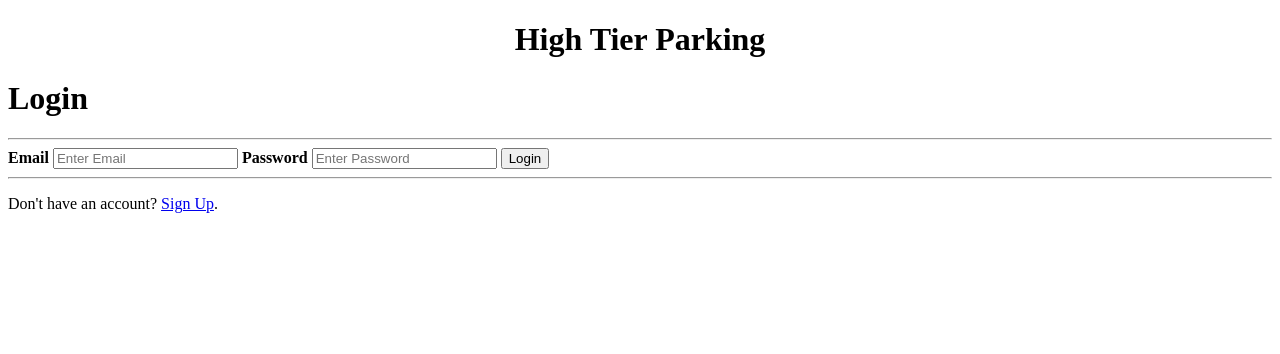
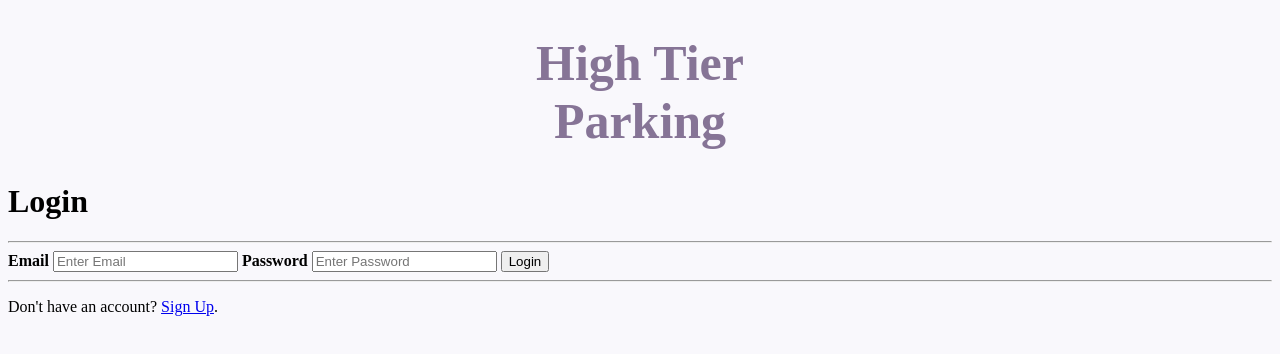
Before and after one commit to SawyerMurphy/HighTierParking, a plain HTML site: page Login.htm in a window 1280 px wide. Drawn offline with Linux system fonts and the light colour scheme.

Commit message:
Adding Login.css and Editing Login.html

```diff
--- /dev/null
+++ b/Login.css
@@ -0,0 +1,10 @@
+body {
+    background-color: #f9f8fc;
+}
+
+.title {
+    text-align: center;
+    font-family: "Work Sans" ;
+    font-size: 50px;
+    color: rgb(134, 116, 150);
+}
--- a/Login.htm
+++ b/Login.htm
@@ -1,13 +1,13 @@
 <!DOCTYPE html>
-<html>
 <html lang="en">
 
   <head>
     <title>High Tier Parking</title>
+    <link href = "login.css" rel = "stylesheet" type = "text/css">
   </head>
   <body>
 
-<h1 style="text-align:center;">High Tier Parking</h1>
+  <h1 class="title">High Tier <br> Parking</h1>
 
   <form name=reg action="action_page.php" >
     <div class="container">
```
Lines whose indentation alone changed are shown as unchanged.
